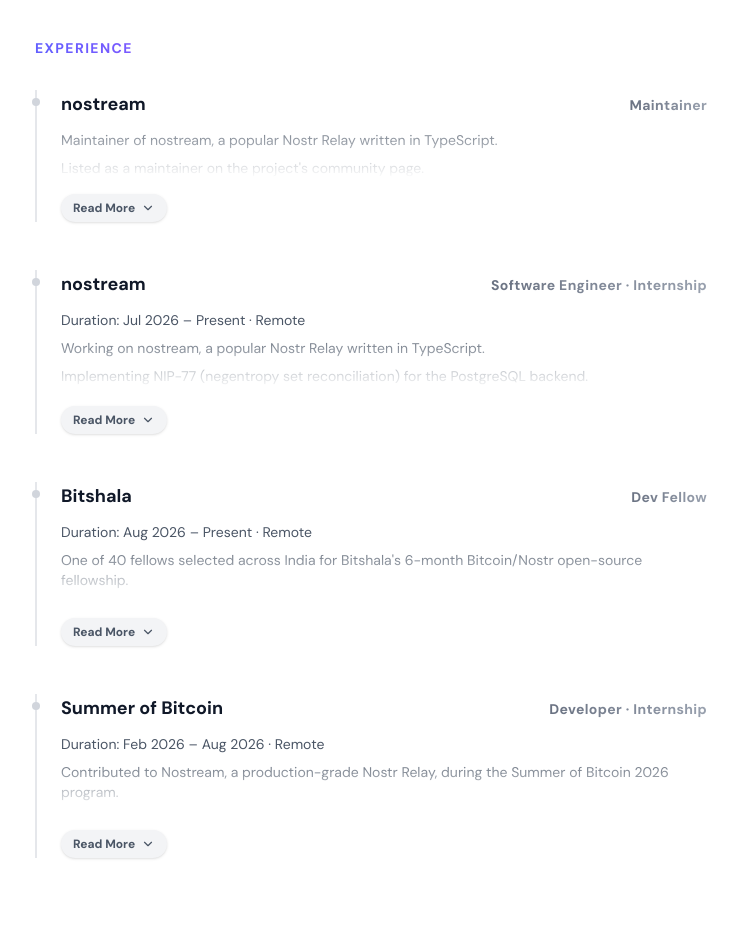
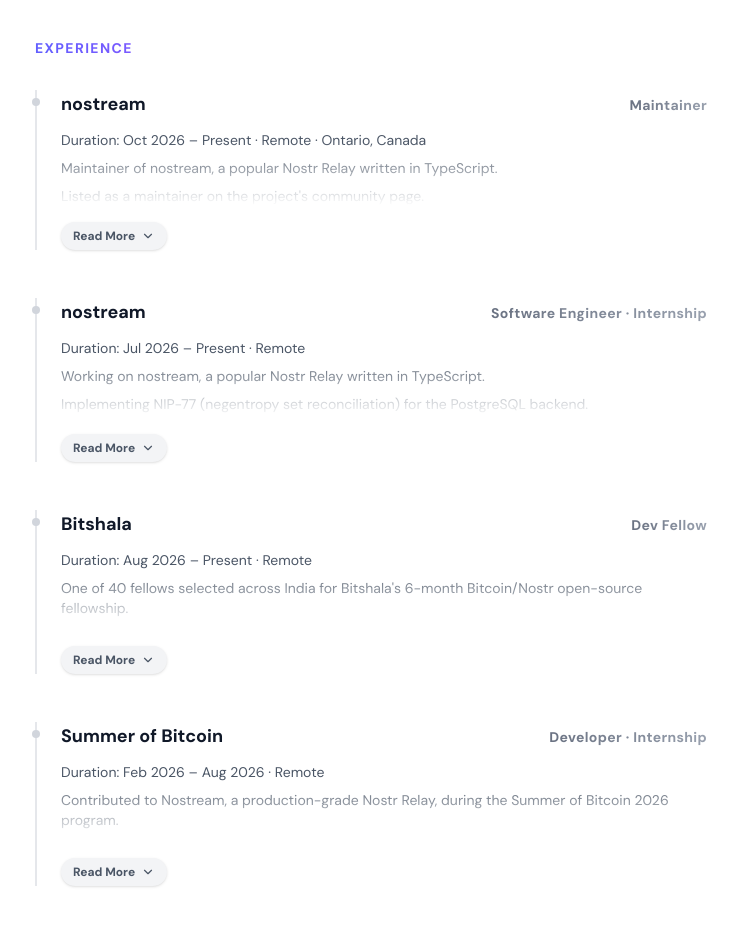
Before and after one commit to Priyanshubhartistm/pb-portfolio, a Next.js app: page / in a window 1280 px wide. Shown: the part 820-1745 px from the top of the page, without its empty margins (269-1007 px from the left). Built offline with nearby package versions, Linux system fonts and the light colour scheme.

Commit message:
content: add duration and location to nostream maintainer entry
Co-Authored-By: Claude Sonnet 5.5 <noreply@anthropic.com>

```diff
--- a/app/data/content.ts
+++ b/app/data/content.ts
@@ -10,7 +10,7 @@ Contributing to Bitcoin, Lightning and Nostr infrastructure — from relays to p
 ## Experience
 
 ### nostream
-**Maintainer**
+**Maintainer**, Oct 2026 - Present · Remote · Ontario, Canada
 Maintainer of nostream, a popular Nostr Relay written in TypeScript.
 Listed as a maintainer on the project's community page.
 
--- a/app/page.tsx
+++ b/app/page.tsx
@@ -280,6 +280,7 @@ export default function Home() {
                   collapsible={true}
                 >
                   <div className="space-y-2">
+                    <p>Duration: Oct 2026 – Present · Remote · Ontario, Canada</p>
                     <p>Maintainer of nostream, a popular Nostr Relay written in TypeScript.</p>
                     <p>Listed as a maintainer on the project&apos;s community page.</p>
                   </div>
```
Also changed, not shown: public/llm.txt.
